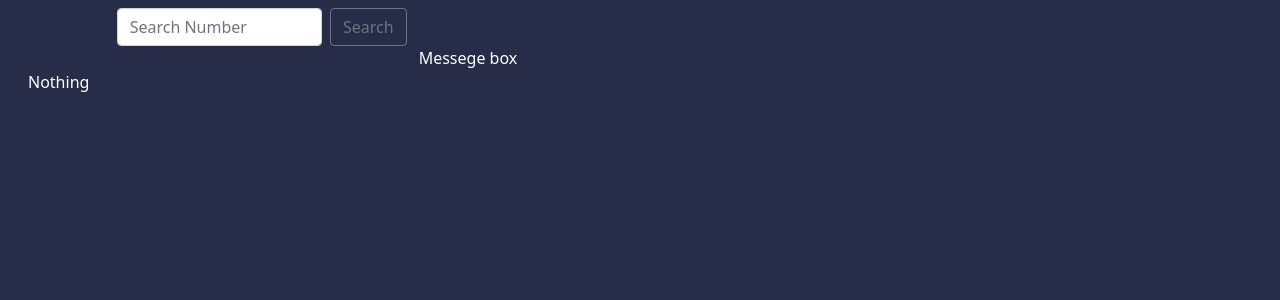
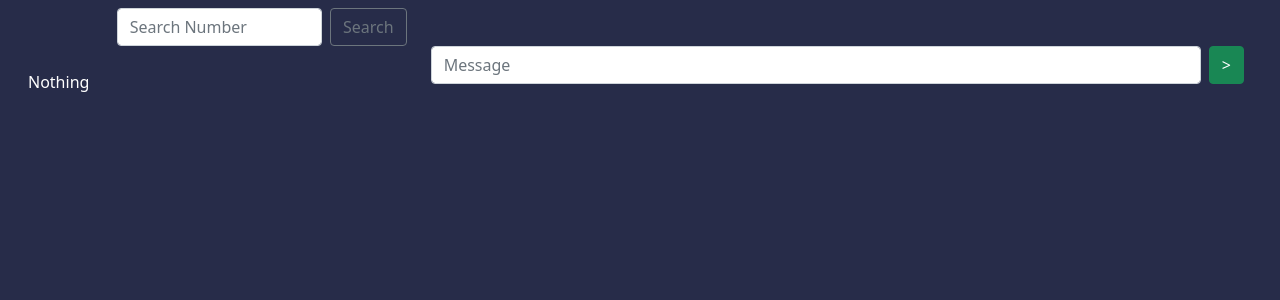
Before and after one commit to Abemelech/abemgram, a Django app: page / in a window 1280 px wide. Shown: the top 300 px of the page. Run offline with Django 4.2, Linux system fonts and the light colour scheme.

Commit message:
added input form

```diff
--- a/abemgram/main/templates/main/home.html
+++ b/abemgram/main/templates/main/home.html
@@ -79,7 +79,7 @@
                               <div class="txt">
                                 <p class="name alt">{{user.username}}</p>
                                 <p class="message">{{ message.message_text }}</p>
-                                <span class="timestamp">{{message.timestamp}}</span>
+                                <p><span class="timestamp">{{message.timestamp}}</span></p>
                               </div>
                               <div class="bubble-arrow alt"></div>
                             </div>
@@ -89,8 +89,11 @@
             </div>
             <!--Holds entry location of the message-->
             <div class="row">
-                Messege box
-
+                <form  method="POST" class="d-flex">
+                    {% csrf_token %}
+                    <input type="text_message" class="form-control me-2" aria-label="Message" placeholder="Message" name="message_box">
+                    <button class="btn btn-success" type="submit">></button>
+                </form>
             </div>
 
         </div>
```
